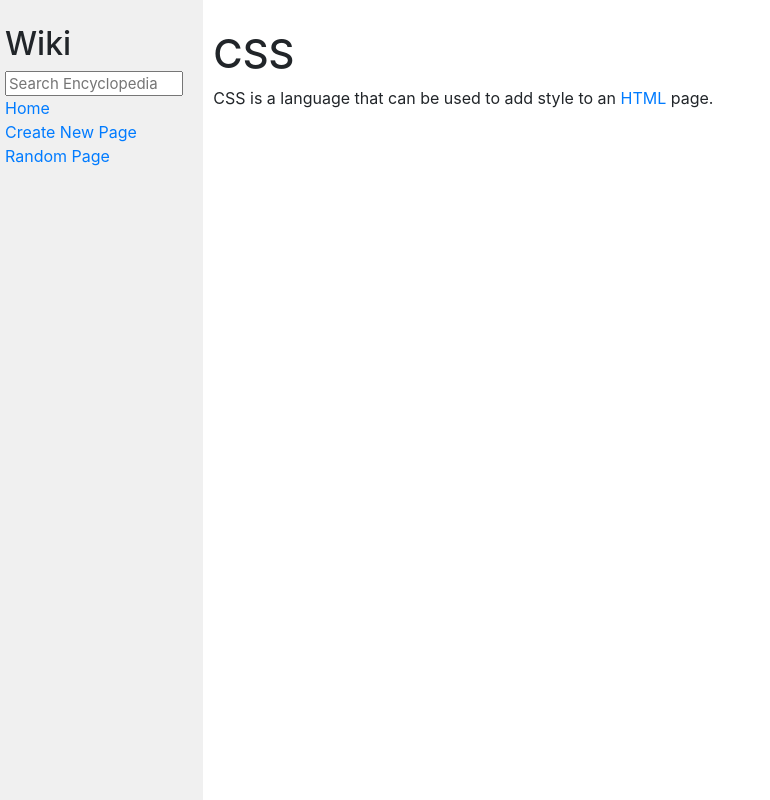
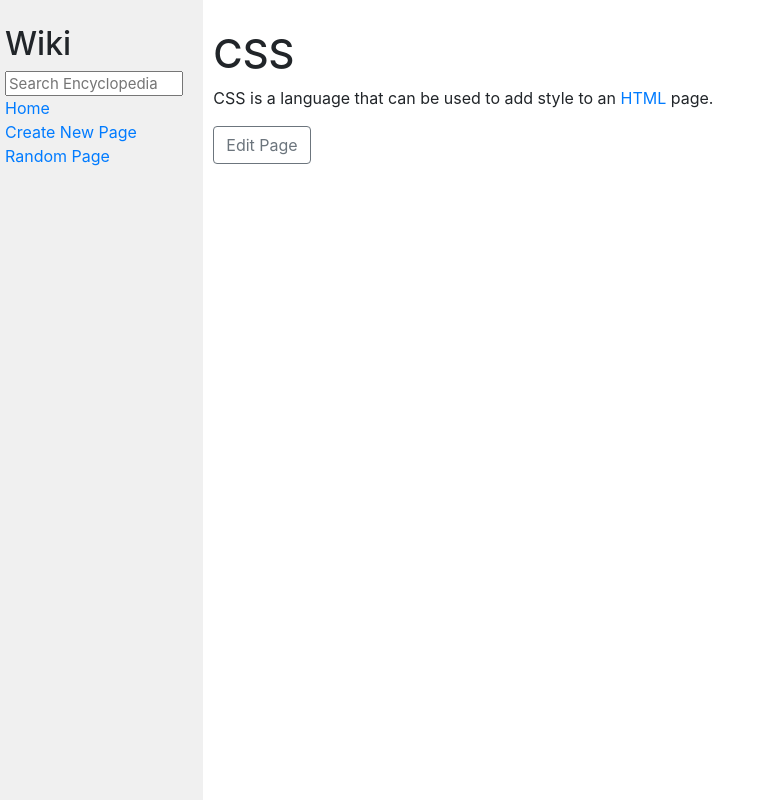
Before and after one commit to poyrazn/Wiki, a Django app: page /CSS in a window 1280 px wide. Shown: the whole page, without its empty margins (0-770 px from the left). Run offline with Django 3.2, Linux system fonts and the light colour scheme; some libraries are stand-ins or nearby versions.

Commit message:
Added button for editing the entry

```diff
--- a/encyclopedia/templates/encyclopedia/entry.html
+++ b/encyclopedia/templates/encyclopedia/entry.html
@@ -6,4 +6,5 @@
 
 {% block body %}
     {{ entry | safe}}
+    <a class="btn btn-outline-secondary" href="{% url 'edit' %}?{{ title }}" role="button" name="editBtn">Edit Page</a>
 {% endblock %}
```
